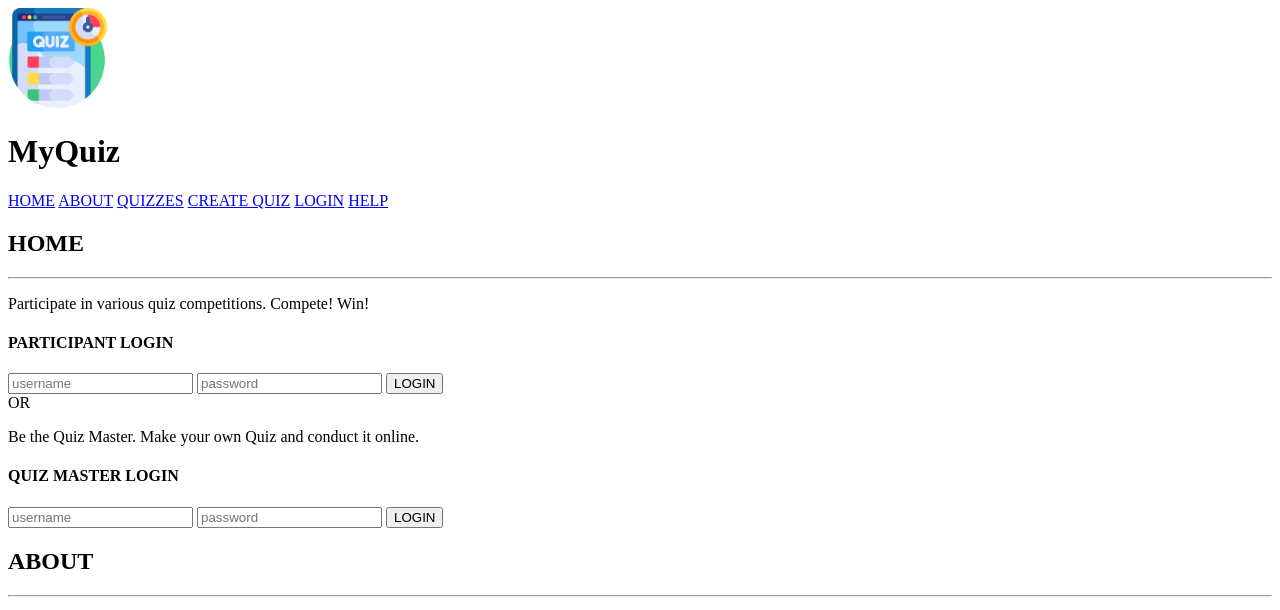
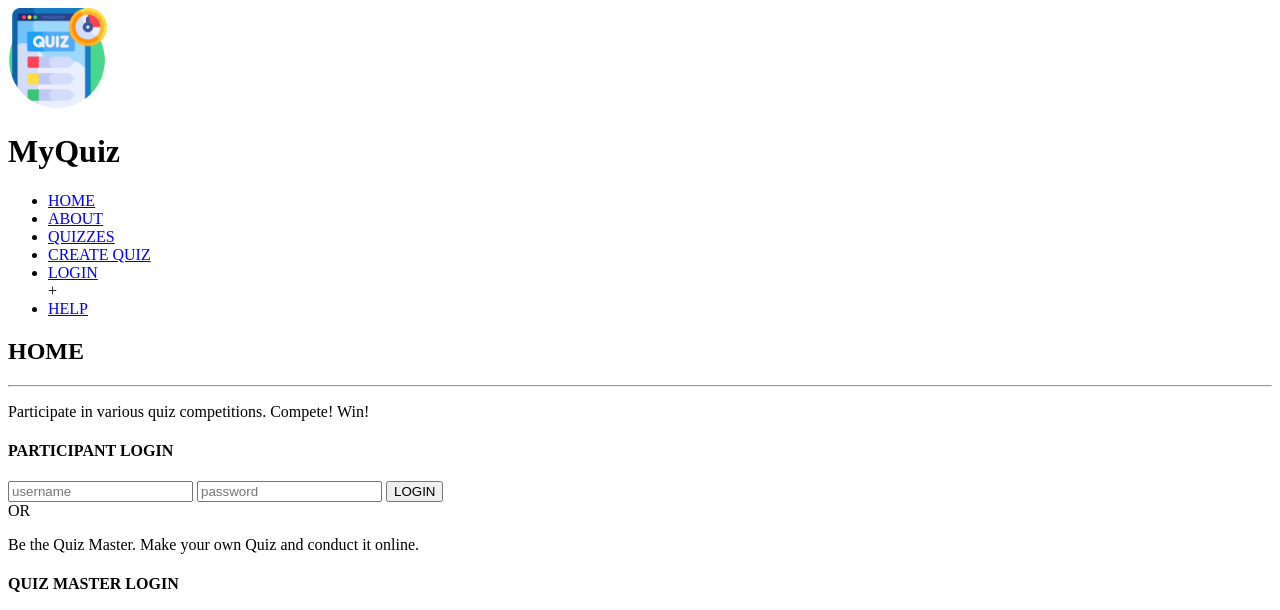
Before and after one commit to AmalPF/MyQuiz, a plain HTML site: page index.html in a window 1280 px wide. Shown: the top 610 px of the page. Drawn offline with Linux system fonts and the light colour scheme.

Commit message:
New Changes made

```diff
--- a/index.html
+++ b/index.html
@@ -10,12 +10,14 @@
 		<img src="images/quiz.png" alt="Logo" width="100px" height="100px;">
 		<h1>MyQuiz</h1>
 		<nav>
-			<a href="#">HOME</a>
-			<a href="#">ABOUT</a>
-			<a href="#">QUIZZES</a>
-			<a href="#">CREATE QUIZ</a>
-			<a href="#">LOGIN</a>
-			<a href="#">HELP</a>
+			<ul>
+				<li> <a href="#">HOME</a> </li>
+				<li> <a href="#">ABOUT</a> </li>
+				<li> <a href="#">QUIZZES</a> </li>
+				<li> <a href="#">CREATE QUIZ</a> </li>
+				<li> <a href="#">LOGIN</a> </li>+
+				<li> <a href="#">HELP</a> </li>
+			</ul>
 		</nav>
 	</header>
 
```
